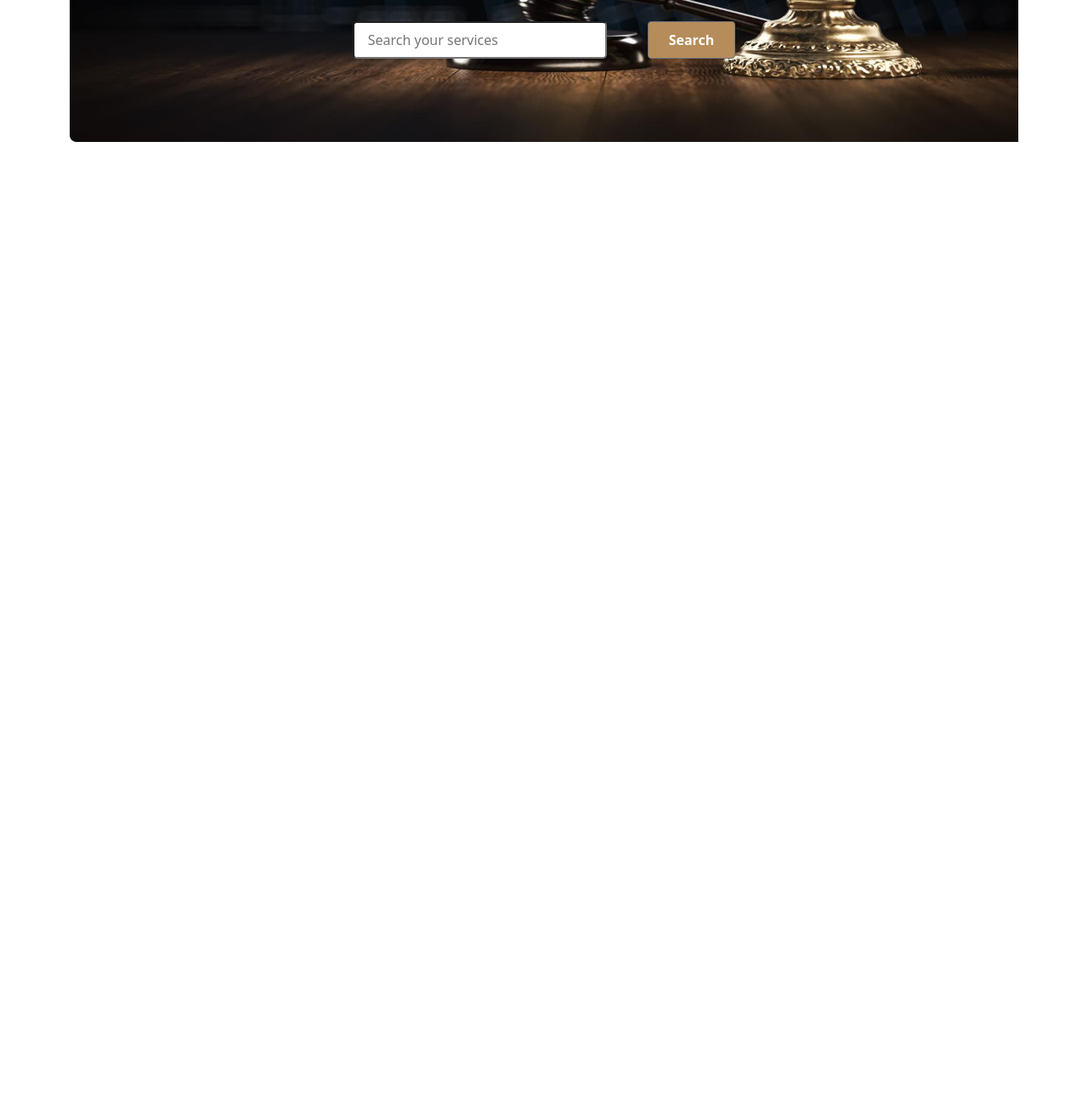
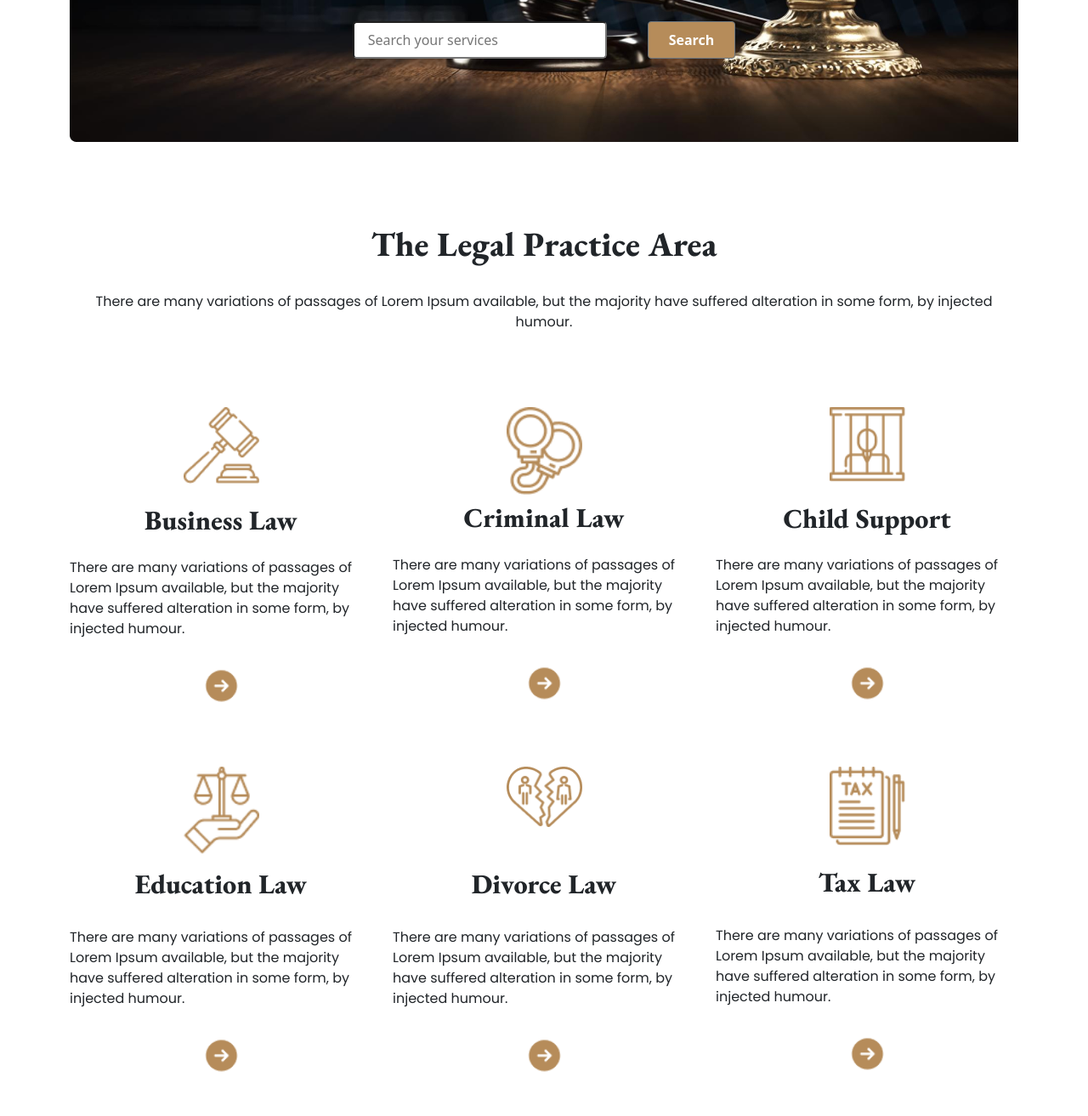
Before and after one commit to sayonUsman/legal-solutions, a plain HTML site: page index.html in a window 1280 px wide. Shown: the part 558-1871 px from the top of the page at 85% size. Before the commit the page ends 800 px from the top, so only its background shows below. Drawn offline with nearby package versions, Linux system fonts and the light colour scheme.

Commit message:
Added legal practice section

```diff
--- a/index.html
+++ b/index.html
@@ -41,6 +41,10 @@
            margin-top: 55px;
            height: 550px;
         }
+
+        .frame-size{
+            width: 45px;
+        }
     </style>
 </head>
 
@@ -48,7 +52,7 @@
     <header class="container mt-5">
         <nav class="navbar navbar-expand-lg navbar-light">
             <div class="container-fluid">
-                <a class="navbar-brand" href="#"><img src="assets/images/logo2.png" alt=""></a>
+                <a class="navbar-brand" href="#"><img src="assets/images/logo2.png" alt="There is a logo"></a>
 
                 <button class="navbar-toggler" type="button" data-bs-toggle="collapse" data-bs-target="#navbarTogglerDemo02" aria-controls="navbarTogglerDemo02" aria-expanded="false" aria-label="Toggle navigation">
                     <span class="navbar-toggler-icon"></span>
@@ -97,6 +101,61 @@
         <!-- banner section end-->
     </header>
 
+    <main class="container">
+        <!-- legal practice section  start-->
+        <div class="mt-5">
+            <div class="pt-5">
+                <h1 class="basic-font-style text-center">The Legal Practice Area</h1>
+                <p class="basic-font-style2 text-center pt-4 pb-5">There are many variations of passages of Lorem Ipsum available, but the majority have suffered alteration in some form, by injected humour.</p>
+            </div>
+
+            <div class="row row-cols-1 row-cols-md-2 row-cols-lg-3">
+                <div class="col d-flex flex-column align-items-center">
+                    <img class="mt-4 w-25" src="assets/images/business.png" alt="There is a image of business">
+                    <h2 class="basic-font-style pt-4 pb-3">Business Law</h2>
+                    <p class="basic-font-style2 pb-3">There are many variations of passages of Lorem Ipsum available, but the majority have suffered alteration in some form, by injected humour.</p>
+                    <img class="frame-size pb-5" src="assets/images/Frame.png" alt="">
+                </div>
+
+                <div class="col d-flex flex-column align-items-center">
+                    <img class="mt-4 w-25" src="assets/images/criminal.png" alt="There is a image of handcuffs">
+                    <h2 class="basic-font-style pt-2 pb-3">Criminal Law</h2>
+                    <p class="basic-font-style2 pb-3">There are many variations of passages of Lorem Ipsum available, but the majority have suffered alteration in some form, by injected humour.</p>
+                    <img class="frame-size pb-5" src="assets/images/Frame.png" alt="">
+                </div>
+
+                <div class="col d-flex flex-column align-items-center">
+                    <img class="mt-4 w-25" src="assets/images/child.png" alt="There is a image of child support">
+                    <h2 class="basic-font-style pt-4 pb-3">Child Support</h2>
+                    <p class="basic-font-style2 pb-3">There are many variations of passages of Lorem Ipsum available, but the majority have suffered alteration in some form, by injected humour.</p>
+                    <img class="frame-size pb-5" src="assets/images/Frame.png" alt="">
+                </div>
+
+                <div class="col d-flex flex-column align-items-center">
+                    <img class="mt-4 w-25" src="assets/images/education.png" alt="There is a image of education law">
+                    <h2 class="basic-font-style pt-3 pb-4 pt-md-2 pb-md-3 pt-lg-3 pb-lg-4">Education Law</h2>
+                    <p class="basic-font-style2 pb-3">There are many variations of passages of Lorem Ipsum available, but the majority have suffered alteration in some form, by injected humour.</p>
+                    <img class="frame-size pb-5" src="assets/images/Frame.png" alt="">
+                </div>
+
+                <div class="col d-flex flex-column align-items-center">
+                    <img class="mt-4 w-25" src="assets/images/divorce.png" alt="There is a image of broken heart">
+                    <h2 class="basic-font-style pt-5 pb-4">Divorce Law</h2>
+                    <p class="basic-font-style2 pb-3">There are many variations of passages of Lorem Ipsum available, but the majority have suffered alteration in some form, by injected humour.</p>
+                    <img class="frame-size pb-5" src="assets/images/Frame.png" alt="">
+                </div>
+
+                <div class="col d-flex flex-column align-items-center">
+                    <img class="mt-4 w-25" src="assets/images/tax.png" alt="There is a image of tax law">
+                    <h2 class="basic-font-style pt-4 pb-4">Tax Law</h2>
+                    <p class="basic-font-style2 pb-3">There are many variations of passages of Lorem Ipsum available, but the majority have suffered alteration in some form, by injected humour.</p>
+                    <img class="frame-size pb-5" src="assets/images/Frame.png" alt="">
+                </div>
+            </div>
+        </div>
+        <!-- legal practice section  end-->
+    </main>
+
     <!-- bootstrap js cdn -->
     <script src="https://cdn.jsdelivr.net/npm/bootstrap@5.0.2/dist/js/bootstrap.bundle.min.js" integrity="sha384-MrcW6ZMFYlzcLA8Nl+NtUVF0sA7MsXsP1UyJoMp4YLEuNSfAP+JcXn/tWtIaxVXM" crossorigin="anonymous"></script>
 </body>
```
